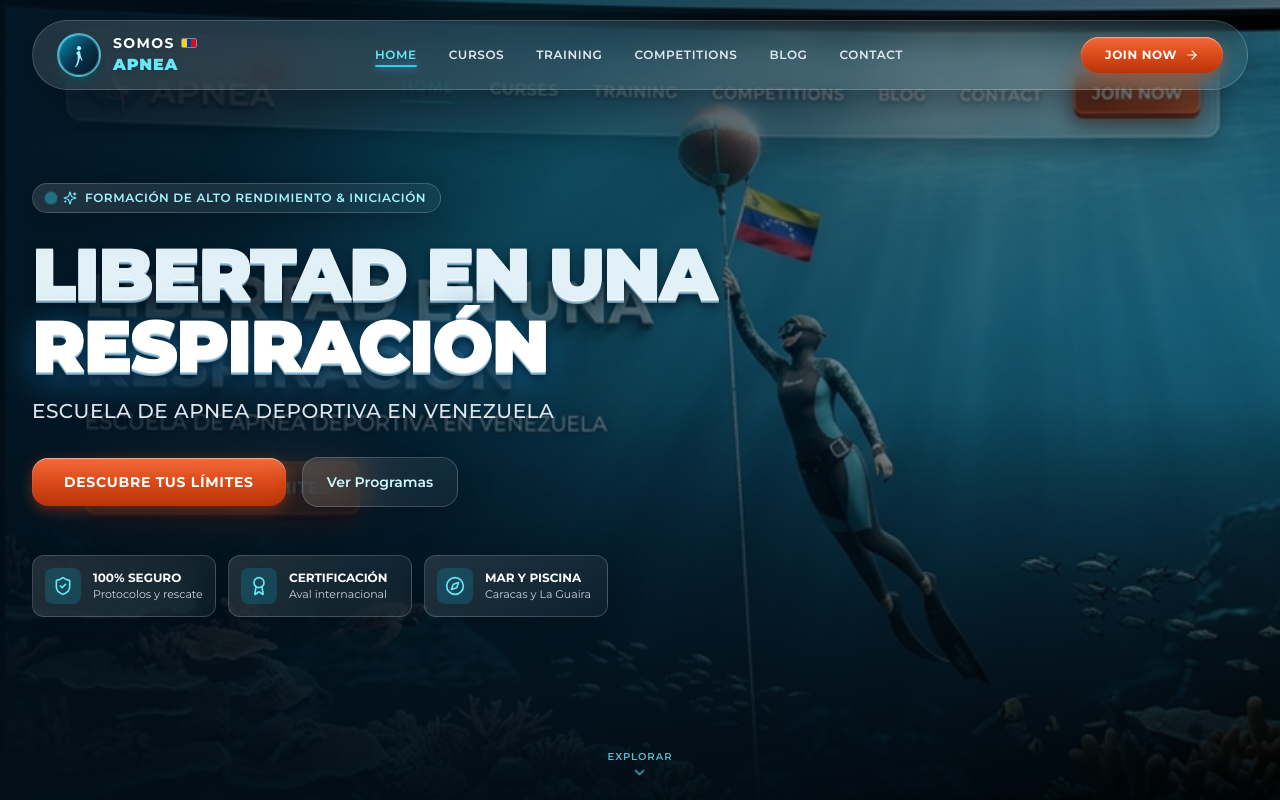
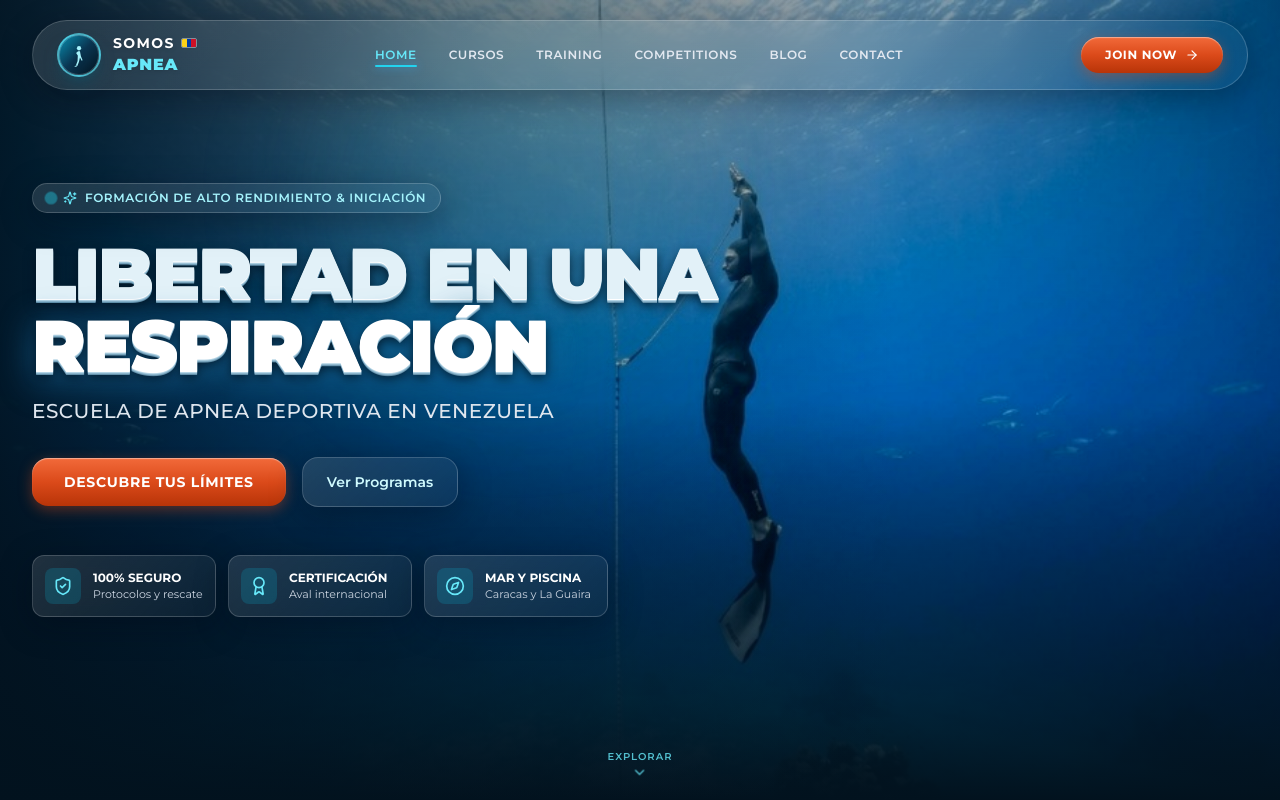
Before and after one commit to jhonshua/pagina-somos-apnea, a React (Vite) app: page / in a window 1280 px wide. Shown: the top 800 px of the page. Built offline with nearby package versions, Linux system fonts and the light colour scheme; the HTML template or start-up script is replaced by a standard one.

Commit message:
feat: update hero background with authentic deep dive photography

```diff
--- a/src/components/Hero.tsx
+++ b/src/components/Hero.tsx
@@ -14,13 +14,13 @@ export const Hero: React.FC<HeroProps> = ({ onOpenJoinModal }) => {
       {/* Background Image Layer */}
       <div className="absolute inset-0 z-0">
         <img
-          src="/hero-bg.png"
+          src="/hero-bg.jpg"
           alt="Somos Apnea - Escuela de apnea deportiva en Venezuela"
-          className="w-full h-full object-cover object-center filter brightness-95"
+          className="w-full h-full object-cover object-[60%_center] md:object-center filter brightness-95 contrast-[1.05]"
         />
         {/* Ambient Oceanic Overlays for readability and depth */}
-        <div className="absolute inset-0 bg-gradient-to-t from-ocean-950 via-ocean-950/20 to-ocean-950/40 mix-blend-multiply" />
-        <div className="absolute inset-0 bg-gradient-to-r from-ocean-950/80 via-ocean-900/40 to-transparent" />
+        <div className="absolute inset-0 bg-gradient-to-t from-ocean-950 via-transparent to-ocean-950/30" />
+        <div className="absolute inset-0 bg-gradient-to-r from-ocean-950/90 via-ocean-950/40 to-transparent max-w-4xl" />
         {/* Subtle Water Caustic / God Rays Glow */}
         <div className="absolute top-0 left-1/4 w-96 h-96 bg-cyan-400/10 rounded-full blur-3xl pointer-events-none" />
       </div>
```
Also changed, not shown: public/hero-bg.jpg (added), src/assets/hero-bg.jpg (added).
